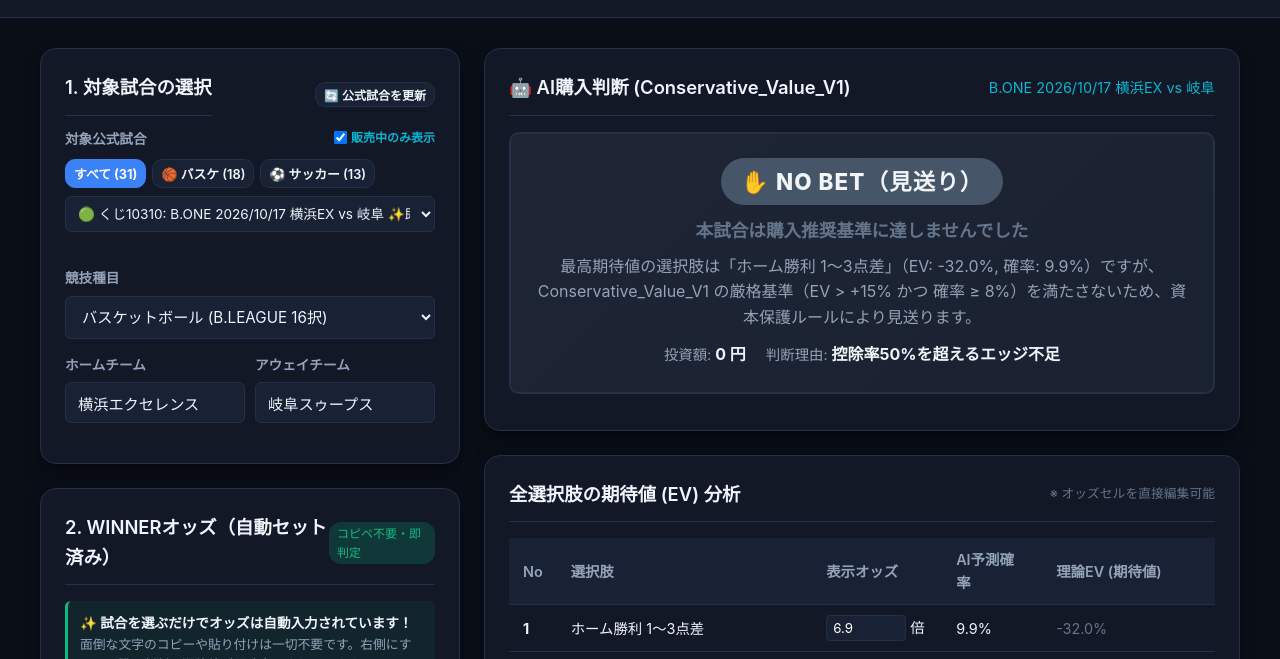
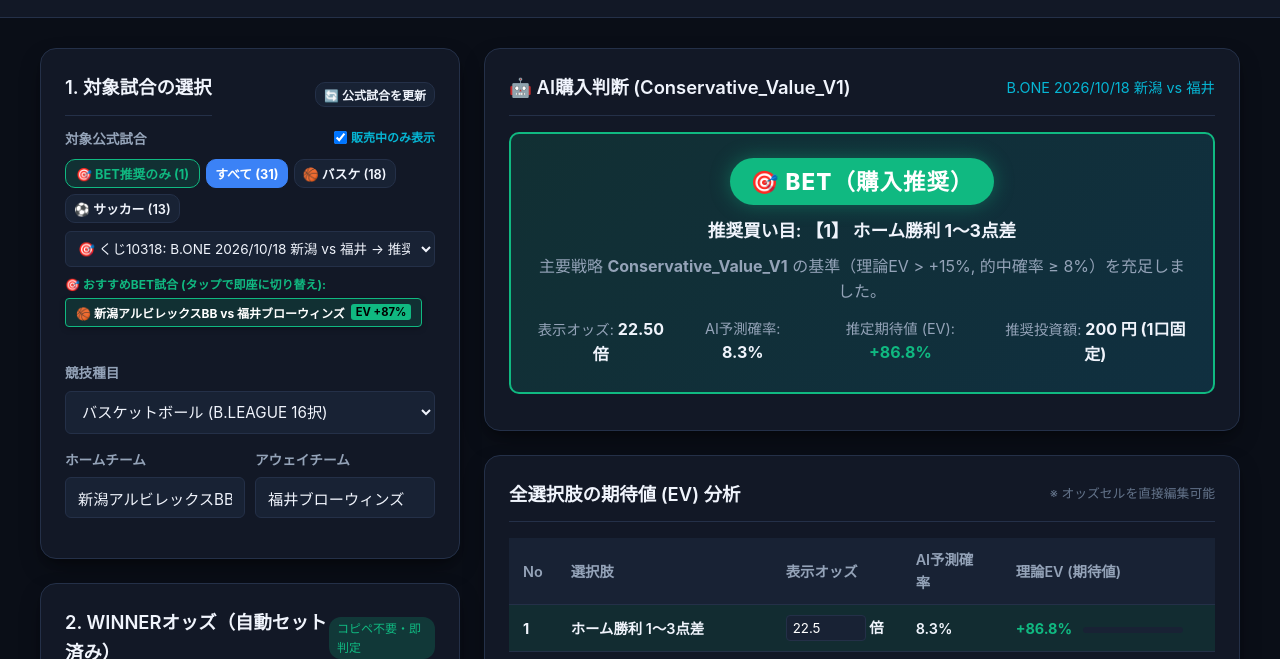
Before and after one commit to ashukuri/sports-winner-quant-ai, a plain HTML site: page docs/index.html in a window 1280 px wide. Shown: the part 134-793 px from the top of the page. Drawn offline with Linux system fonts and the light colour scheme.

Commit message:
feat(ui): add dedicated BET_ONLY filter button and quick selection pills

```diff
--- a/docs/app.js
+++ b/docs/app.js
@@ -121,10 +121,20 @@
   autoSelectBestMatch();
 });
 
-// 直近の販売中試合を自動選択
+// 直近のBET推奨試合（または直近の販売中試合）を自動選択
 function autoSelectBestMatch() {
   const now = new Date();
-  // 販売中の試合を締切昇順で探す
+  // 1. 販売中でBET推奨の試合を最優先で自動選択
+  const betFixtures = fixturesPreset
+    .filter(f => f.deadline && new Date(f.deadline) > now && f._bestBet !== null)
+    .sort((a, b) => new Date(a.deadline) - new Date(b.deadline));
+
+  if (betFixtures.length > 0) {
+    loadPresetMatch(betFixtures[0].lottery_id);
+    return;
+  }
+
+  // 2. なければ販売中の試合を締切昇順で探す
   const inSaleFixtures = fixturesPreset
     .filter(f => f.deadline && new Date(f.deadline) > now)
     .sort((a, b) => new Date(a.deadline) - new Date(b.deadline));
@@ -153,8 +163,33 @@
   }
 }
 
-// 2. プリセット試合セレクター初期化 (現在時刻に基づく動的ソート & 締切フィルタリング)
-function initPresetSelector(filterSport = "ALL") {
+// 試合ごとのAI最適買い目・購入推奨判定ヘルパー (Conservative_Value_V1)
+function getBestBetForFixture(f) {
+  const choices = f.sport === "Basketball" ? BASKETBALL_CHOICES : SOCCER_CHOICES;
+  const hint = f.commodity_name || "";
+  const probs = f.sport === "Basketball"
+    ? predictBasketballProbs(f.home_team, f.away_team, hint)
+    : predictSoccerProbs(f.home_team, f.away_team, hint);
+
+  let bestBet = null;
+  let maxEv = -999.0;
+  choices.forEach((ch, idx) => {
+    const p = probs[idx];
+    const odds = parseFloat(f.odds?.[ch.num] || 0);
+    const ev = (odds > 0) ? (p * odds - 1.0) : -1.0;
+    // Conservative_Value_V1: EV > 0.15 かつ P >= 0.08
+    if (ev > 0.15 && p >= 0.08) {
+      if (ev > maxEv) {
+        maxEv = ev;
+        bestBet = { num: ch.num, name: ch.name, odds, prob: p, ev };
+      }
+    }
+  });
+  return bestBet;
+}
+
+// 2. プリセット試合セレクター初期化 (現在時刻に基づく動的ソート & BET推奨フィルタリング)
+function initPresetSelector(filterMode = "ALL") {
   const sel = document.getElementById("presetMatchSelect");
   if (!sel) return;
   sel.innerHTML = "";
@@ -162,38 +197,53 @@
   const now = new Date();
   const onlyInSale = document.getElementById("onlyInSaleCheckbox")?.checked ?? true;
 
-  // 競技別件数を集計してフィルターボタンを更新
-  const allInSaleCount = fixturesPreset.filter(f => !f.deadline || new Date(f.deadline) > now).length;
-  const basketInSaleCount = fixturesPreset.filter(f => f.sport === "Basketball" && (!f.deadline || new Date(f.deadline) > now)).length;
-  const soccerInSaleCount = fixturesPreset.filter(f => f.sport === "Soccer" && (!f.deadline || new Date(f.deadline) > now)).length;
+  // 全試合の販売中フラグと最良買い目を事前計算
+  fixturesPreset.forEach(f => {
+    f._deadlineDate = f.deadline ? new Date(f.deadline) : null;
+    f._isInSale = f._deadlineDate ? (f._deadlineDate > now) : false;
+    f._bestBet = getBestBetForFixture(f);
+  });
 
+  // 各種件数の集計 (販売中のみONなら販売中母数、OFFなら全件母数)
+  const targetForCounts = onlyInSale ? fixturesPreset.filter(f => f._isInSale) : fixturesPreset;
+  const allCount = targetForCounts.length;
+  const betCount = targetForCounts.filter(f => f._bestBet !== null).length;
+  const basketCount = targetForCounts.filter(f => f.sport === "Basketball").length;
+  const soccerCount = targetForCounts.filter(f => f.sport === "Soccer").length;
+
+  const btnBet = document.getElementById("filterBtnBetOnly");
   const btnAll = document.getElementById("filterBtnAll");
   const btnB = document.getElementById("filterBtnBasket");
   const btnS = document.getElementById("filterBtnSoccer");
-  if (btnAll) btnAll.textContent = `すべて (${onlyInSale ? allInSaleCount : fixturesPreset.length})`;
-  if (btnB) btnB.textContent = `🏀 バスケ (${onlyInSale ? basketInSaleCount : fixturesPreset.filter(f => f.sport === 'Basketball').length})`;
-  if (btnS) btnS.textContent = `⚽ サッカー (${onlyInSale ? soccerInSaleCount : fixturesPreset.filter(f => f.sport === 'Soccer').length})`;
 
-  // 競技フィルタリング
-  let list = filterSport === "ALL"
-    ? [...fixturesPreset]
-    : fixturesPreset.filter(f => f.sport === filterSport);
+  if (btnBet) btnBet.textContent = `🎯 BET推奨のみ (${betCount})`;
+  if (btnAll) btnAll.textContent = `すべて (${allCount})`;
+  if (btnB) btnB.textContent = `🏀 バスケ (${basketCount})`;
+  if (btnS) btnS.textContent = `⚽ サッカー (${soccerCount})`;
 
-  // 販売中フラグ付与
-  list.forEach(f => {
-    f._deadlineDate = f.deadline ? new Date(f.deadline) : null;
-    f._isInSale = f._deadlineDate ? (f._deadlineDate > now) : false;
-  });
-
-  // 「販売中のみ表示」フィルタリング
+  // フィルタリング適用
+  let list = [...fixturesPreset];
   if (onlyInSale) {
     list = list.filter(f => f._isInSale);
   }
 
+  if (filterMode === "BET_ONLY") {
+    list = list.filter(f => f._bestBet !== null);
+  } else if (filterMode === "Basketball") {
+    list = list.filter(f => f.sport === "Basketball");
+  } else if (filterMode === "Soccer") {
+    list = list.filter(f => f.sport === "Soccer");
+  }
+
+  // BET推奨クイックリストの描画
+  renderBetQuickList(targetForCounts.filter(f => f._bestBet !== null));
+
   if (list.length === 0) {
     const opt = document.createElement("option");
     opt.value = "";
-    opt.textContent = "※ 現在販売中の試合はありません（「販売中のみ」のチェックを外すと全試合を表示します）";
+    opt.textContent = filterMode === "BET_ONLY"
+      ? "※ 現在の条件でBET推奨（EV>+15%）の試合はありません（「すべて」を押すと全試合を表示します）"
+      : "※ 現在販売中の試合はありません（「販売中のみ」のチェックを外すと全試合を表示します）";
     sel.appendChild(opt);
     return;
   }
@@ -208,14 +258,16 @@
     return (b._deadlineDate || 0) - (a._deadlineDate || 0);
   });
 
-  // グループ分け (販売中: 日程別、販売終了: 過去日程)
+  // グループ分け
   const groups = {};
   list.forEach(f => {
     const dateLabel = f.game_date || "その他日程";
     const sportLabel = f.sport === "Basketball" ? "バスケ" : "サッカー";
 
     let groupKey = "";
-    if (f._isInSale) {
+    if (filterMode === "BET_ONLY") {
+      groupKey = `🎯【AI購入推奨試合】(Conservative_Value 充足)`;
+    } else if (f._isInSale) {
       const diffMs = f._deadlineDate - now;
       const diffHours = Math.floor(diffMs / 3600000);
       const diffMins = Math.floor((diffMs % 3600000) / 60000);
@@ -239,13 +291,49 @@
     groups[key].forEach(f => {
       const opt = document.createElement("option");
       opt.value = f.lottery_id;
-      const isVerified = (f.odds && [10092, 10233, 10247, 10248].includes(Number(f.lottery_id)));
-      const oddsBadge = isVerified ? " ⚡実測確定" : " ✨即判定可";
-      const statusIcon = f._isInSale ? "🟢" : "🛑";
-      opt.textContent = `${statusIcon} くじ${f.lottery_id}: ${f.commodity_name}${oddsBadge}`;
+      if (f._bestBet) {
+        opt.textContent = `🎯 くじ${f.lottery_id}: ${f.commodity_name} → 推奨【${f._bestBet.num}】${f._bestBet.name} (EV +${(f._bestBet.ev * 100).toFixed(0)}%, ${f._bestBet.odds}倍)`;
+        opt.style.fontWeight = "bold";
+      } else {
+        const statusIcon = f._isInSale ? "🟢" : "🛑";
+        opt.textContent = `${statusIcon} くじ${f.lottery_id}: ${f.commodity_name}`;
+      }
       optgroup.appendChild(opt);
     });
     sel.appendChild(optgroup);
+  });
+}
+
+// BET推奨クイックピル一覧の描画
+function renderBetQuickList(betMatches) {
+  const container = document.getElementById("betQuickListContainer");
+  const listEl = document.getElementById("betQuickList");
+  if (!container || !listEl) return;
+
+  if (!betMatches || betMatches.length === 0) {
+    container.style.display = "none";
+    return;
+  }
+
+  container.style.display = "block";
+  listEl.innerHTML = "";
+
+  betMatches.forEach(f => {
+    const pill = document.createElement("button");
+    pill.type = "button";
+    pill.className = "btn btn-secondary";
+    pill.style.cssText = "font-size: 0.75rem; padding: 5px 10px; border: 1px solid var(--accent-green); background: rgba(16, 185, 129, 0.15); color: #fff; cursor: pointer; border-radius: 4px; display: flex; align-items: center; gap: 6px; box-shadow: 0 2px 6px rgba(0,0,0,0.2);";
+
+    const sportIcon = f.sport === "Basketball" ? "🏀" : "⚽";
+    const evText = `+${(f._bestBet.ev * 100).toFixed(0)}%`;
+    pill.innerHTML = `<span>${sportIcon} <strong>${f.home_team} vs ${f.away_team}</strong></span> <span style="background: var(--accent-green); color: #000; padding: 1px 5px; border-radius: 3px; font-weight: bold; font-size: 0.7rem;">EV ${evText}</span>`;
+
+    pill.addEventListener("click", () => {
+      loadPresetMatch(f.lottery_id);
+      document.getElementById("presetMatchSelect").value = f.lottery_id;
+    });
+
+    listEl.appendChild(pill);
   });
 }
 
--- a/docs/index.html
+++ b/docs/index.html
@@ -55,12 +55,24 @@
                 </label>
               </div>
 
-              <div style="display: flex; gap: 6px; margin-bottom: 8px;">
+              <div style="display: flex; gap: 6px; margin-bottom: 8px; flex-wrap: wrap;">
+                <button type="button" class="btn btn-secondary filter-btn" data-filter="BET_ONLY" id="filterBtnBetOnly" style="padding: 4px 10px; font-size: 0.8rem; background: rgba(16, 185, 129, 0.15); border: 1px solid var(--accent-green); color: var(--accent-green); font-weight: bold;">
+                  🎯 BET推奨のみ
+                </button>
                 <button type="button" class="btn btn-secondary filter-btn active" data-filter="ALL" id="filterBtnAll" style="padding: 4px 8px; font-size: 0.8rem;">すべて</button>
                 <button type="button" class="btn btn-secondary filter-btn" data-filter="Basketball" id="filterBtnBasket" style="padding: 4px 8px; font-size: 0.8rem;">🏀 バスケ</button>
                 <button type="button" class="btn btn-secondary filter-btn" data-filter="Soccer" id="filterBtnSoccer" style="padding: 4px 8px; font-size: 0.8rem;">⚽ サッカー</button>
               </div>
               <select id="presetMatchSelect" style="font-size: 0.85rem; padding: 8px;"></select>
+
+              <!-- BET推奨クイック選択エリア -->
+              <div id="betQuickListContainer" style="margin-top: 8px; display: none;">
+                <div style="font-size: 0.75rem; color: var(--accent-green); font-weight: bold; margin-bottom: 4px;">
+                  🎯 おすすめBET試合 (タップで即座に切り替え):
+                </div>
+                <div id="betQuickList" style="display: flex; gap: 6px; flex-wrap: wrap;"></div>
+              </div>
+
               <div id="fixtureStatusMsg" style="font-size: 0.75rem; margin-top: 4px; min-height: 16px; color: var(--text-muted);"></div>
             </div>
 
```
